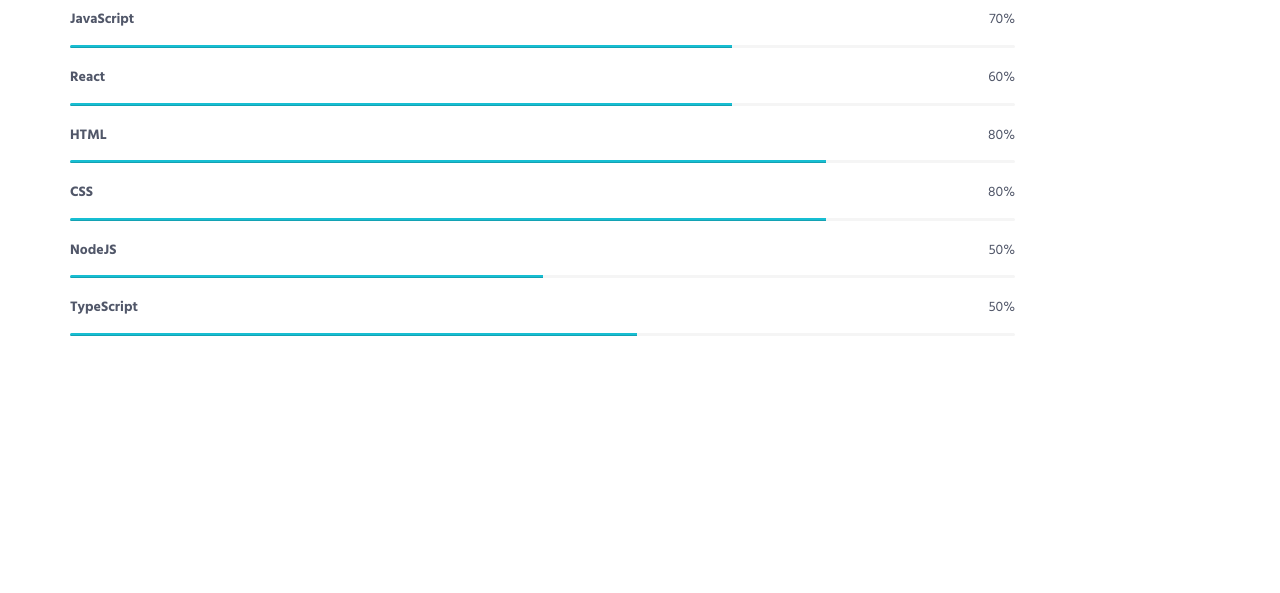
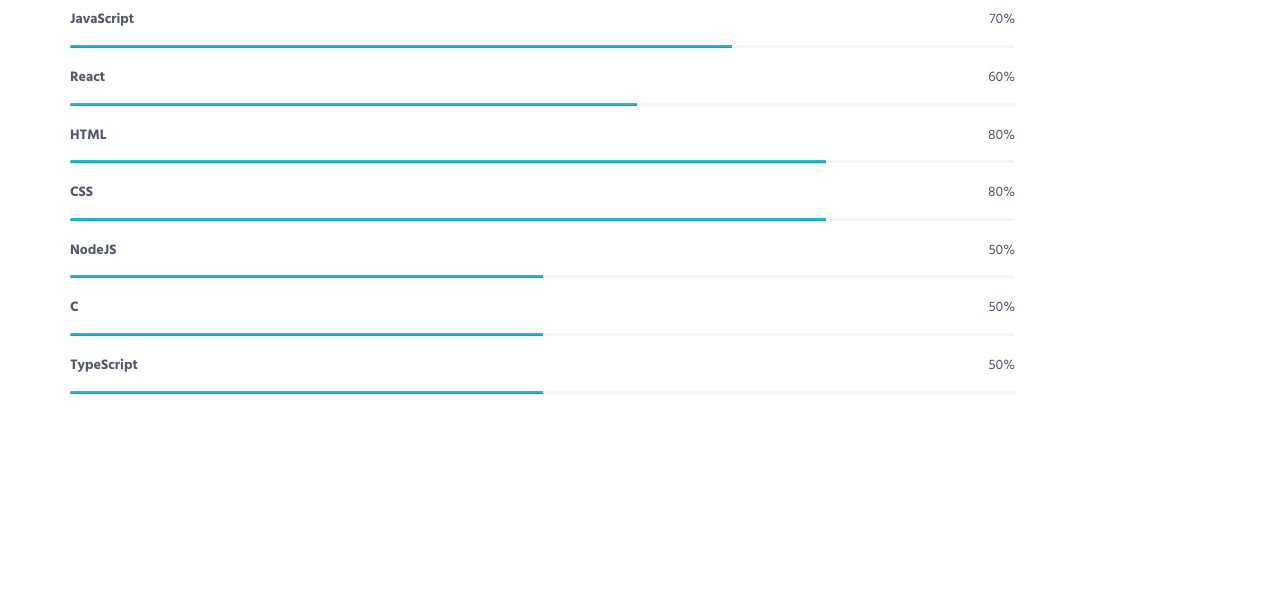
Before and after one commit to Laffa6/Laffa6.github.io, a plain HTML site: page index.html in a window 1280 px wide. Shown: the part 1516-2109 px from the top of the page. Drawn offline with Linux system fonts and the light colour scheme.

Commit message:
Update index.html

```diff
--- a/index.html
+++ b/index.html
@@ -146,7 +146,7 @@
                     <div class="progress-box">
                         <h5>React <span class="color-heading pull-right">60%</span></h5>
                         <div class="progress">
-                            <div class="progress-bar bg-color-base" role="progressbar" data-width="70"></div>
+                            <div class="progress-bar bg-color-base" role="progressbar" data-width="60"></div>
                         </div>
                     </div>
                     <div class="progress-box">
@@ -168,9 +168,15 @@
                         </div>
                     </div>
                     <div class="progress-box">
+                        <h5>C <span class="color-heading pull-right">50%</span></h5>
+                        <div class="progress">
+                            <div class="progress-bar bg-color-base" role="progressbar" data-width="50"></div>
+                        </div>
+                     </div>
+                    <div class="progress-box">
                         <h5>TypeScript <span class="color-heading pull-right">50%</span></h5>
                         <div class="progress">
-                            <div class="progress-bar bg-color-base" role="progressbar" data-width="60"></div>
+                            <div class="progress-bar bg-color-base" role="progressbar" data-width="50"></div>
                         </div>
                      </div>
                     </div>
```
